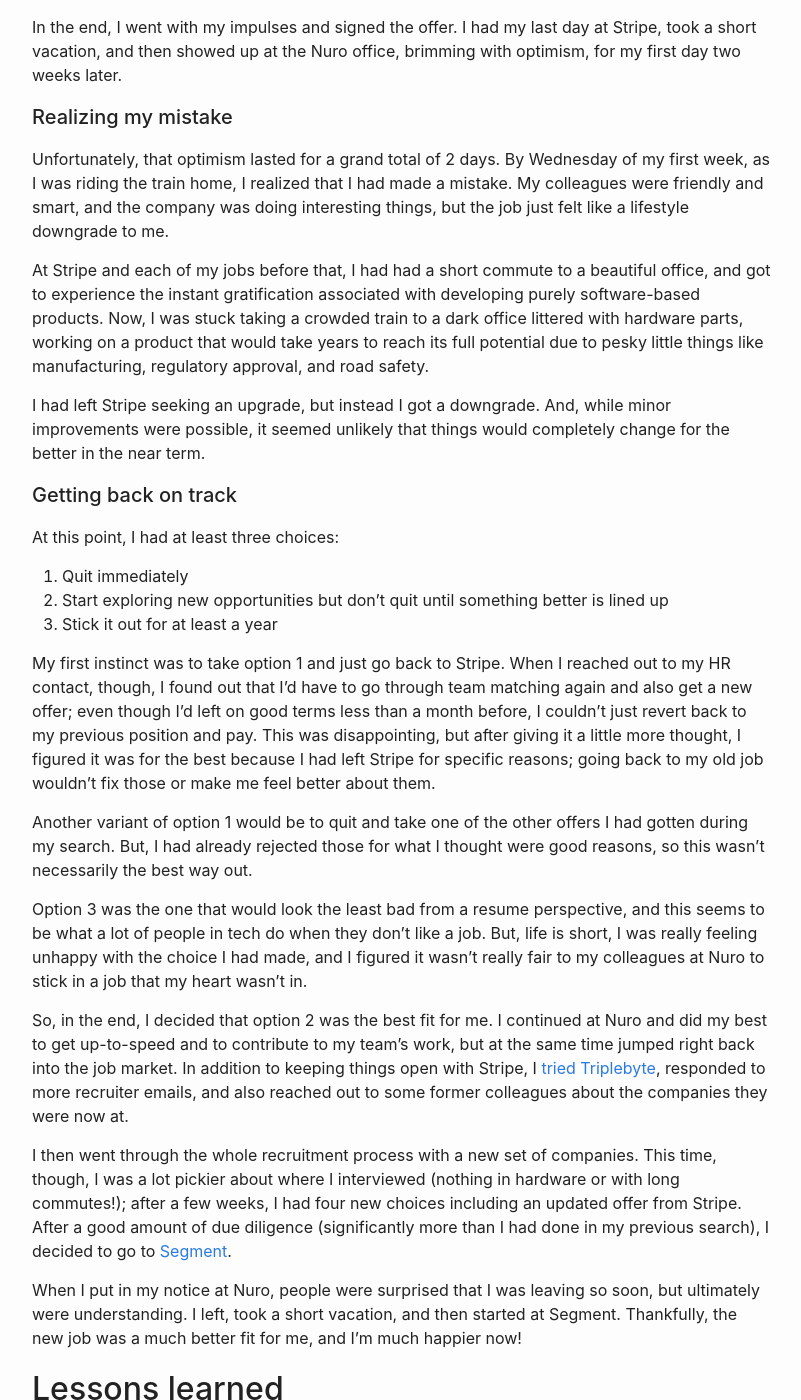
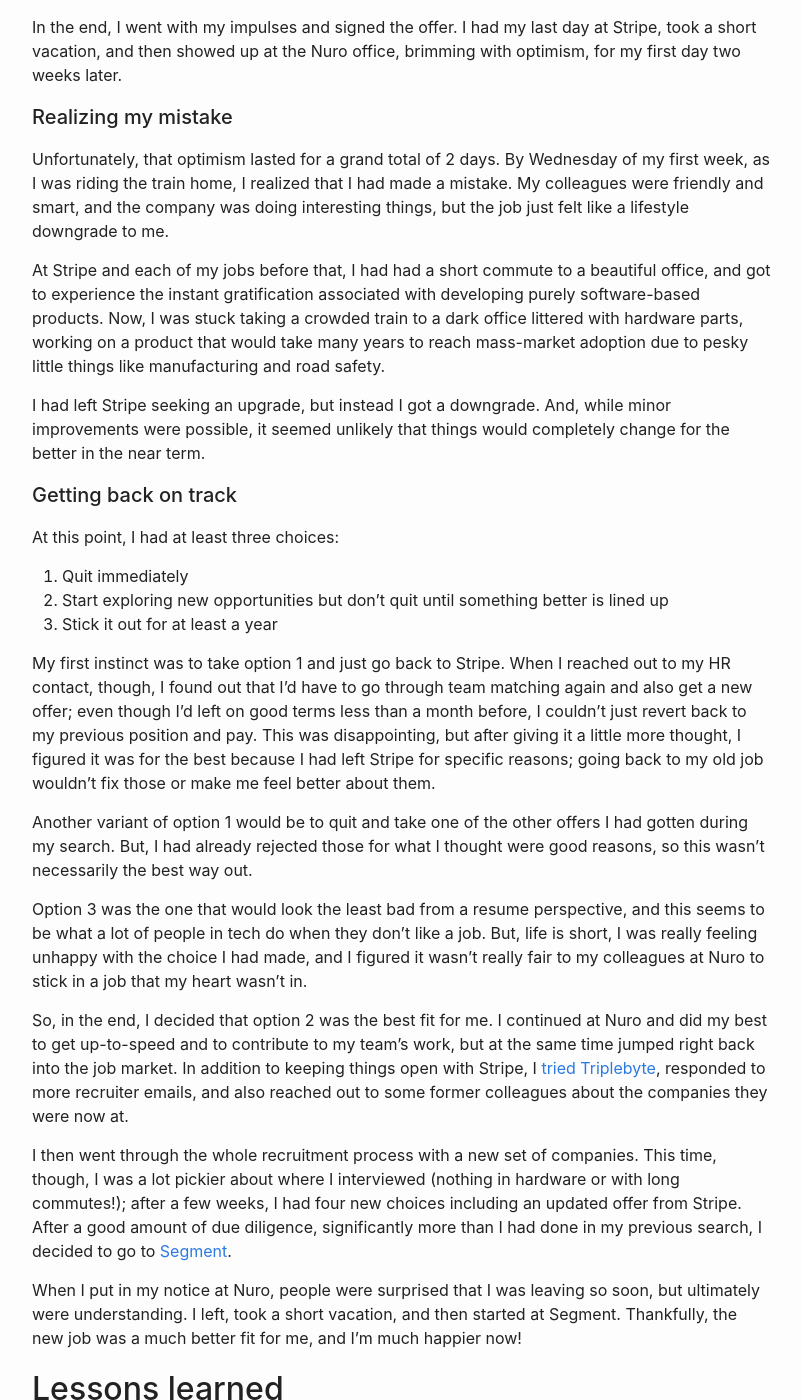
Before and after one commit to yolken/yolken-blog, a Jekyll site: the page built from site/_posts/2021-01-01-quitting-a-new-job.md, in a window 1280 px wide and 1400 px high, scrolled down 1229 px. Shown: the whole window, without its empty margins (238-1039 px from the left). Built offline with Jekyll 4.4.1, drawn with Linux system fonts in a browser that asks for light colours.

Commit message:
Misc. edits to quitting post

```diff
--- a/site/_posts/2021-01-01-quitting-a-new-job.md
+++ b/site/_posts/2021-01-01-quitting-a-new-job.md
@@ -72,8 +72,8 @@ lifestyle downgrade to me.
 At Stripe and each of my jobs before that, I had had a short commute to a beautiful office, and
 got to experience the instant gratification associated with developing purely software-based
 products. Now, I was stuck taking a crowded train to a dark office littered with hardware parts,
-working on a product that would take years to reach its full potential due to pesky little things
-like manufacturing, regulatory approval, and road safety.
+working on a product that would take many years to reach mass-market adoption due to pesky little
+things like manufacturing and road safety.
 
 I had left Stripe seeking an upgrade, but instead I got a downgrade. And, while minor improvements
 were possible, it seemed unlikely that things would completely change for the better in the near
@@ -112,7 +112,7 @@ reached out to some former colleagues about the companies they were now at.
 I then went through the whole recruitment process with a new set of companies. This time,
 though, I was a lot pickier about where I interviewed (nothing in hardware or with long commutes!);
 after a few weeks, I had four new choices including an updated offer from Stripe. After
-a good amount of due diligence (significantly more than I had done in my previous search), I
+a good amount of due diligence, significantly more than I had done in my previous search, I
 decided to go to [Segment](https://segment.com).
 
 When I put in my notice at Nuro, people were surprised that I was leaving so soon, but ultimately
```
